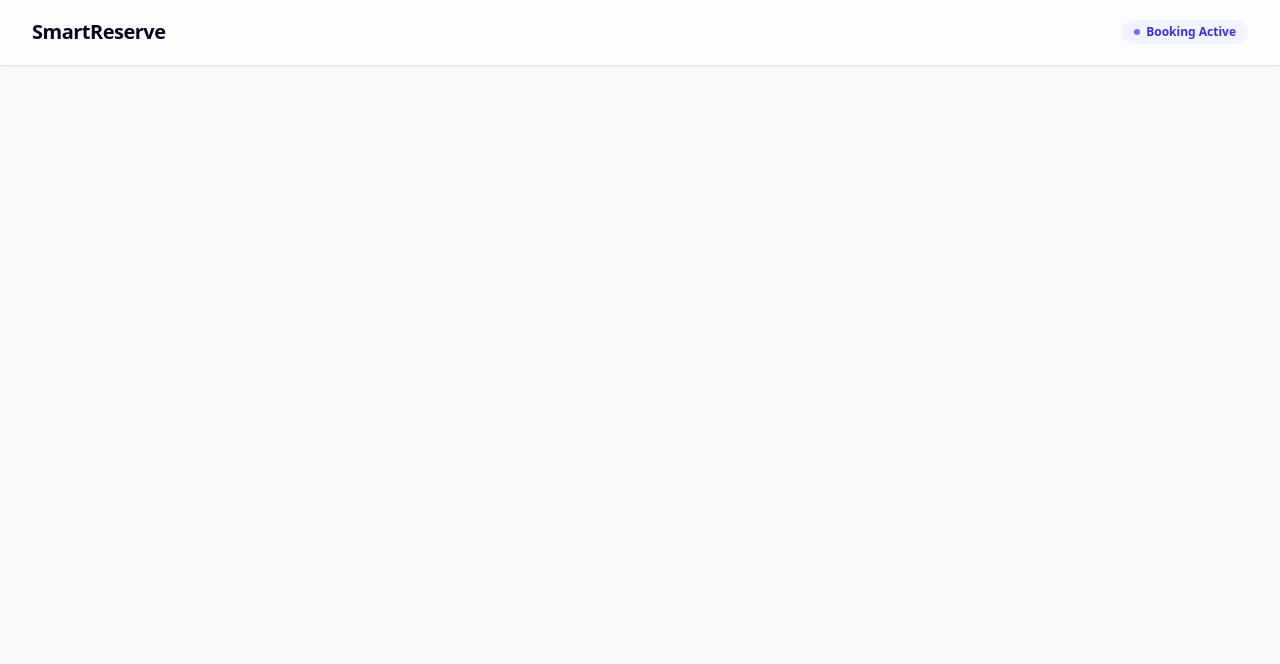
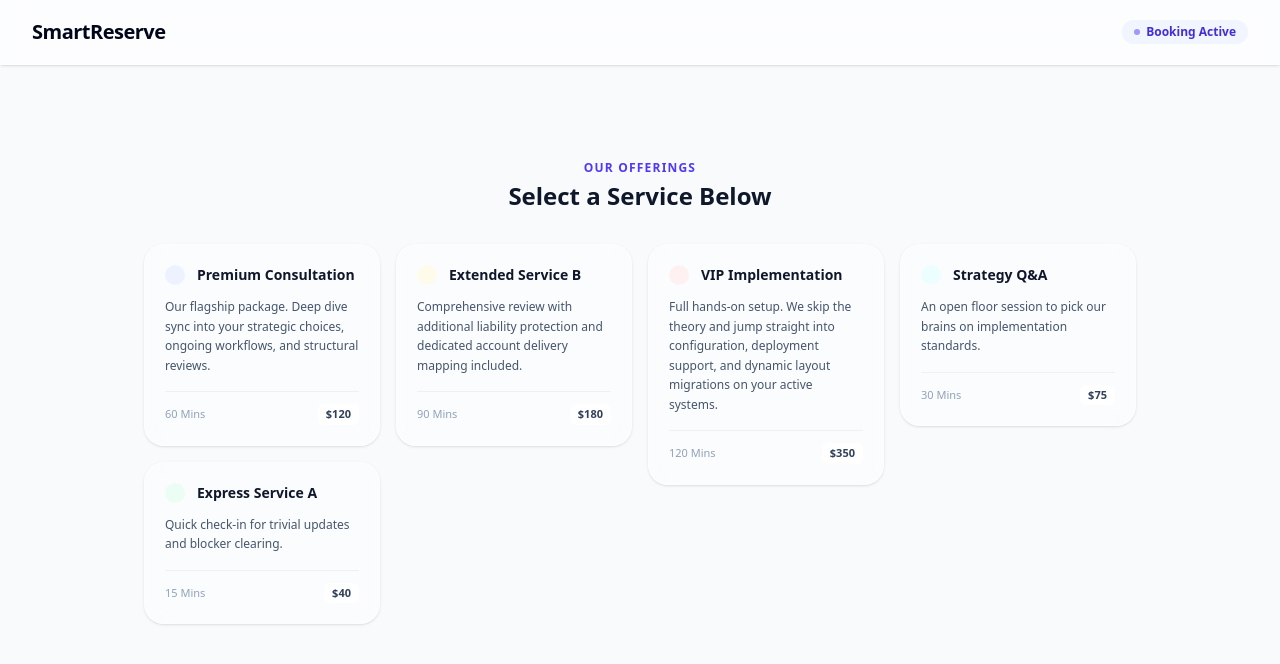
Before and after one commit to Maximilianus141/SmartReserveFrontend, an Angular app: page / in a window 1280 px wide. Shown: the top 664 px of the page. Built offline with nearby package versions, Linux system fonts and the light colour scheme.

Commit message:
implement service list component with routing and styles

```diff
--- a/src/app/app.html
+++ b/src/app/app.html
@@ -1,5 +1,5 @@
 <div class="max-w-5xl mx-auto space-y-12">
-	<app-header></app-header>
+	<app-header />
 
 	<router-outlet />
 </div>
--- a/src/app/app.routes.ts
+++ b/src/app/app.routes.ts
@@ -1,3 +1,9 @@
 import { Routes } from '@angular/router';
+import { ServiceList } from './service-list/service-list';
 
-export const routes: Routes = [];
+export const routes: Routes = [
+    {
+        path: '',
+        component: ServiceList,
+    }
+];
--- /dev/null
+++ b/src/app/service-list/service-list.html
@@ -0,0 +1,133 @@
+<div class="max-w-6xl mx-auto my-12 px-4">
+	<div class="text-center mb-8">
+		<h2 class="text-xs font-bold tracking-widest text-indigo-600 uppercase">Our Offerings</h2>
+		<p class="text-2xl font-bold text-slate-900 mt-1">Select a Service Below</p>
+	</div>
+
+	<div
+		class="columns-1 sm:columns-2 lg:columns-4 gap-4 space-y-4 [column-fill:_balance] box-border mx-auto"
+	>
+		<div
+			class="break-inside-avoid bg-white/40 backdrop-blur-md rounded-[20px] p-5 border border-white/40 shadow-sm hover:shadow-md hover:bg-white/60 hover:border-indigo-500/30 transition-all duration-300 group cursor-pointer"
+		>
+			<div class="flex items-center space-x-3 mb-3">
+				<div
+					class="p-2.5 bg-indigo-50 text-indigo-600 rounded-xl group-hover:bg-indigo-600 group-hover:text-white transition-colors"
+				>
+					<i class="fa-solid fa-magic-wand-sparkles text-sm"></i>
+				</div>
+				<h3 class="font-bold text-slate-900 text-sm group-hover:text-indigo-600 transition-colors">
+					Premium Consultation
+				</h3>
+			</div>
+			<p class="text-xs text-slate-600 leading-relaxed">
+				Our flagship package. Deep dive sync into your strategic choices, ongoing workflows, and
+				structural reviews.
+			</p>
+			<div
+				class="mt-4 pt-3 border-t border-slate-900/5 flex justify-between items-center text-[11px] text-slate-400"
+			>
+				<span>60 Mins</span>
+				<span class="font-semibold text-slate-700 bg-white/80 px-2 py-0.5 rounded-md">$120</span>
+			</div>
+		</div>
+
+		<div
+			class="break-inside-avoid bg-white/40 backdrop-blur-md rounded-[20px] p-5 border border-white/40 shadow-sm hover:shadow-md hover:bg-white/60 hover:border-indigo-500/30 transition-all duration-300 group cursor-pointer"
+		>
+			<div class="flex items-center space-x-3 mb-3">
+				<div
+					class="p-2.5 bg-emerald-50 text-emerald-600 rounded-xl group-hover:bg-emerald-600 group-hover:text-white transition-colors"
+				>
+					<i class="fa-solid fa-bolt text-sm"></i>
+				</div>
+				<h3 class="font-bold text-slate-900 text-sm group-hover:text-emerald-600 transition-colors">
+					Express Service A
+				</h3>
+			</div>
+			<p class="text-xs text-slate-600 leading-relaxed">
+				Quick check-in for trivial updates and blocker clearing.
+			</p>
+			<div
+				class="mt-4 pt-3 border-t border-slate-900/5 flex justify-between items-center text-[11px] text-slate-400"
+			>
+				<span>15 Mins</span>
+				<span class="font-semibold text-slate-700 bg-white/80 px-2 py-0.5 rounded-md">$40</span>
+			</div>
+		</div>
+
+		<div
+			class="break-inside-avoid bg-white/40 backdrop-blur-md rounded-[20px] p-5 border border-white/40 shadow-sm hover:shadow-md hover:bg-white/60 hover:border-indigo-500/30 transition-all duration-300 group cursor-pointer"
+		>
+			<div class="flex items-center space-x-3 mb-3">
+				<div
+					class="p-2.5 bg-amber-50 text-amber-600 rounded-xl group-hover:bg-amber-600 group-hover:text-white transition-colors"
+				>
+					<i class="fa-solid fa-shield-halved text-sm"></i>
+				</div>
+				<h3 class="font-bold text-slate-900 text-sm group-hover:text-amber-600 transition-colors">
+					Extended Service B
+				</h3>
+			</div>
+			<p class="text-xs text-slate-600 leading-relaxed">
+				Comprehensive review with additional liability protection and dedicated account delivery
+				mapping included.
+			</p>
+			<div
+				class="mt-4 pt-3 border-t border-slate-900/5 flex justify-between items-center text-[11px] text-slate-400"
+			>
+				<span>90 Mins</span>
+				<span class="font-semibold text-slate-700 bg-white/80 px-2 py-0.5 rounded-md">$180</span>
+			</div>
+		</div>
+
+		<div
+			class="break-inside-avoid bg-white/40 backdrop-blur-md rounded-[20px] p-5 border border-white/40 shadow-sm hover:shadow-md hover:bg-white/60 hover:border-indigo-500/30 transition-all duration-300 group cursor-pointer"
+		>
+			<div class="flex items-center space-x-3 mb-3">
+				<div
+					class="p-2.5 bg-rose-50 text-rose-600 rounded-xl group-hover:bg-rose-600 group-hover:text-white transition-colors"
+				>
+					<i class="fa-solid fa-wand-magic-sparkles text-sm"></i>
+				</div>
+				<h3 class="font-bold text-slate-900 text-sm group-hover:text-rose-600 transition-colors">
+					VIP Implementation
+				</h3>
+			</div>
+			<p class="text-xs text-slate-600 leading-relaxed">
+				Full hands-on setup. We skip the theory and jump straight into configuration, deployment
+				support, and dynamic layout migrations on your active systems.
+			</p>
+			<div
+				class="mt-4 pt-3 border-t border-slate-900/5 flex justify-between items-center text-[11px] text-slate-400"
+			>
+				<span>120 Mins</span>
+				<span class="font-semibold text-slate-700 bg-white/80 px-2 py-0.5 rounded-md">$350</span>
+			</div>
+		</div>
+
+		<div
+			class="break-inside-avoid bg-white/40 backdrop-blur-md rounded-[20px] p-5 border border-white/40 shadow-sm hover:shadow-md hover:bg-white/60 hover:border-indigo-500/30 transition-all duration-300 group cursor-pointer"
+		>
+			<div class="flex items-center space-x-3 mb-3">
+				<div
+					class="p-2.5 bg-cyan-50 text-cyan-600 rounded-xl group-hover:bg-cyan-600 group-hover:text-white transition-colors"
+				>
+					<i class="fa-solid fa-comments text-sm"></i>
+				</div>
+				<h3 class="font-bold text-slate-900 text-sm group-hover:text-cyan-600 transition-colors">
+					Strategy Q&A
+				</h3>
+			</div>
+			<p class="text-xs text-slate-600 leading-relaxed">
+				An open floor session to pick our brains on implementation standards.
+			</p>
+			<div
+				class="mt-4 pt-3 border-t border-slate-900/5 flex justify-between items-center text-[11px] text-slate-400"
+			>
+				<span>30 Mins</span>
+				<span class="font-semibold text-slate-700 bg-white/80 px-2 py-0.5 rounded-md">$75</span>
+			</div>
+		</div>
+	</div>
+</div>
--- /dev/null
+++ b/src/app/service-list/service-list.ts
@@ -0,0 +1,9 @@
+import { Component } from '@angular/core';
+
+@Component({
+	selector: 'app-service-list',
+	imports: [],
+	templateUrl: './service-list.html',
+	styleUrl: './service-list.css',
+})
+export class ServiceList {}
--- /dev/null
+++ b/src/app/service/service.html
@@ -0,0 +1,24 @@
+<div
+	class="break-inside-avoid bg-white/40 backdrop-blur-md rounded-[20px] p-5 border border-white/40 shadow-sm hover:shadow-md hover:bg-white/60 hover:border-indigo-500/30 transition-all duration-300 group cursor-pointer"
+>
+	<div class="flex items-center space-x-3 mb-3">
+		<div
+			class="p-2.5 bg-indigo-50 text-indigo-600 rounded-xl group-hover:bg-indigo-600 group-hover:text-white transition-colors"
+		>
+			<i class="fa-solid fa-magic-wand-sparkles text-sm"></i>
+		</div>
+		<h3 class="font-bold text-slate-900 text-sm group-hover:text-indigo-600 transition-colors">
+			Premium Consultation
+		</h3>
+	</div>
+	<p class="text-xs text-slate-600 leading-relaxed">
+		Our flagship package. Deep dive sync into your strategic choices, ongoing workflows, and
+		structural reviews.
+	</p>
+	<div
+		class="mt-4 pt-3 border-t border-slate-900/5 flex justify-between items-center text-[11px] text-slate-400"
+	>
+		<span>60 Mins</span>
+		<span class="font-semibold text-slate-700 bg-white/80 px-2 py-0.5 rounded-md">$120</span>
+	</div>
+</div>
```
Also changed, not shown: src/app/service/service.ts (added, +9 -0 lines), src/app/service-list/service-list.css (added), src/app/service/service.css (added), 2 other files (tests, documents, lock files or other folders).
